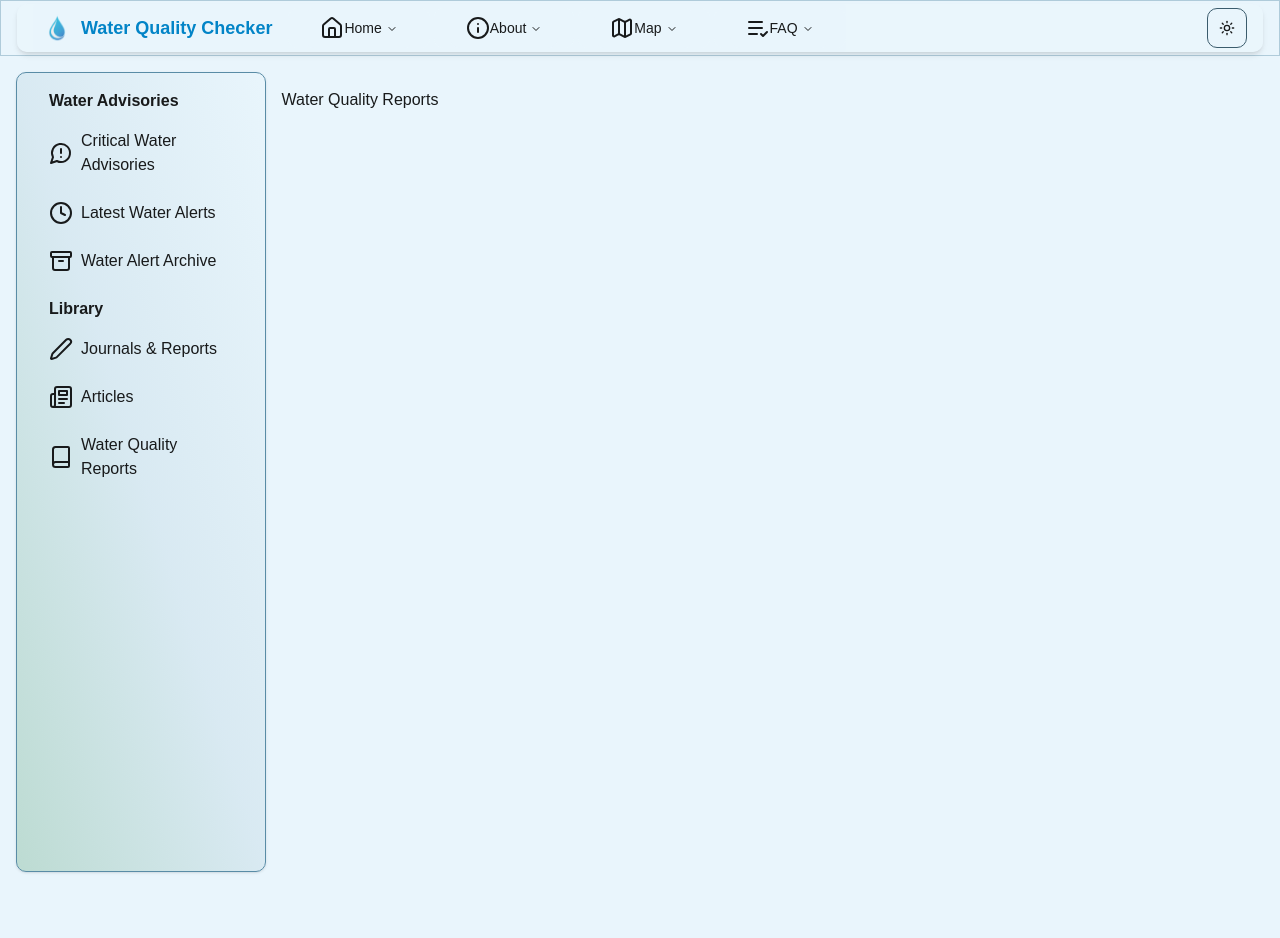
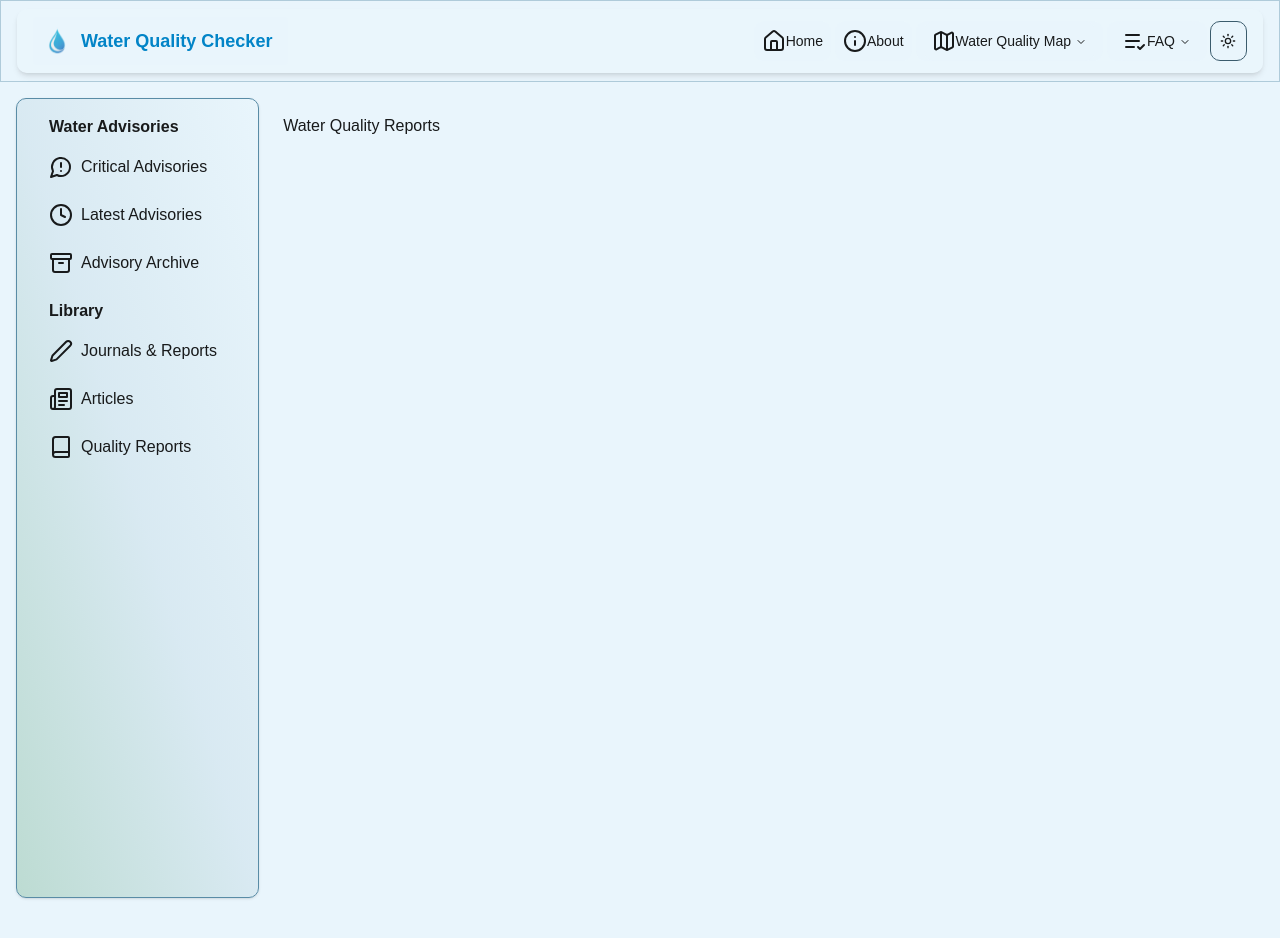
Before and after one commit to mhgarry/clean-water-app, a Next.js app: page /library/water-quality-reports in a window 1280 px wide. Shown: the top 938 px of the page. Built offline with nearby package versions, Linux system fonts and the light colour scheme.

Commit message:
navbar adjustments

```diff
--- a/src/app/layout.tsx
+++ b/src/app/layout.tsx
@@ -53,18 +53,18 @@ const sideNavPages = [
     title: "Water Advisories",
     pages: [
       {
-        title: "Critical Water Advisories",
+        title: "Critical Advisories",
 
         path: "/water-advisories",
         icon: <MessageCircleWarning size={24} />,
       },
       {
-        title: "Latest Water Alerts",
+        title: "Latest Advisories",
         path: "/water-advisories/latest",
         icon: <Clock size={24} />,
       },
       {
-        title: "Water Alert Archive",
+        title: "Advisory Archive",
         path: "/water-advisories/archive",
         icon: <Archive size={24} />,
       },
@@ -84,8 +84,8 @@ const sideNavPages = [
         icon: <Newspaper size={24} />,
       },
       {
-        title: "Water Quality Reports",
-        path: "/library/water-quality-reports",
+        title: "Quality Reports",
+        path: "/library/quality-reports",
         icon: <Book size={24} />,
       },
     ],
@@ -94,7 +94,7 @@ const sideNavPages = [
 
 export const metadata: Metadata = {
   title: "Water Quality Reporter",
-  description: "Generated by create next app",
+  description: "A simple and accessible water quality reporter.  ",
 };
 
 export default function RootLayout({
@@ -118,9 +118,9 @@ export default function RootLayout({
             <TopNav pages={topNavPages} />
           </section>
 
-          <div className="flex flex-row w-full justify-center align-center items-center px-12   lg:px-0 md:px-4 min-h-[100vh] py-12 md:py-4 lg:py-12">
+          <div className="flex flex-row w-full justify-center align-center items-center px-12   lg:px-4 md:px-4 min-h-[100vh] py-12 md:py-4 lg:py-12">
             <MaxWidthWrapper>
-              <div className="grid grid-cols-1 md:grid-cols-5  min-h-[100vh]  w-full ">
+              <div className="grid grid-cols-1 md:grid-cols-5  min-h-[100vh]  w-full md:gap-2 lg:gap-8">
                 {/* SideNav - Hidden on smaller screens */}
                 {/* <SideNav categories={sideNavPages} />
 x Sidebar - Hidden on larger screens */}
--- a/src/components/Nav-Menu.tsx
+++ b/src/components/Nav-Menu.tsx
@@ -1,212 +1,42 @@
-// "use client";
-
-// import * as React from "react";
-
-// import Image from "next/image";
-// import {
-//   NavigationMenu,
-//   NavigationMenuContent,
-//   navigationMenuTriggerStyle,
-//   NavigationMenuIndicator,
-//   NavigationMenuTrigger,
-//   NavigationMenuItem,
-//   NavigationMenuLink,
-//   NavigationMenuList,
-// } from "@/components/ui/navigation-menu";
-// import { NavPage, SubPage } from "@/schemas/navSchemas";
-// import MaxWidthWrapper from "./Max-Width-Wrapper";
-// import Link from "next/link";
-// import { cn } from "@/lib/utils";
-
-// type NavPageProps = {
-//   pages: NavPage[];
-//   subPages?: NavPage[];
-//   icons?: React.ReactNode;
-//   categories?: NavPage[];
-// };
-
-// type SubMenuProps = {
-//   subPages?: SubPage[];
-// };
-
-// type MenuProps = {
-//   pages: NavPage[];
-//   subMenuProps: SubMenuProps;
-//   NavPageProps: NavPageProps;
-// };
-
-// const NavMenu: React.FC<MenuProps> = ({ pages }) => {
-//   return (
-//     <section className="w-full  flex-1 justify-center items-center hidden md:flex">
-//       <MaxWidthWrapper>
-//         <NavigationMenu>
-//           <NavigationMenuList>
-//             {pages.map((page) => (
-//               <NavigationMenuItem asChild key={page.id}>
-//                 <>
-//                   <NavigationMenuLink className={navigationMenuTriggerStyle()}>
-//                     <Link
-//                       href={page.href}
-//                       className="w-full"
-//                       legacyBehavior
-//                       passHref
-//                     >
-//                       <NavigationMenuTrigger>
-//                         <NavigationMenuIndicator />
-//                         {page.icon}
-//                         {page.title}
-//                       </NavigationMenuTrigger>
-//                     </Link>
-//                     <NavigationMenuContent>
-//                       <ul className="grid gap-3 p-6 md:w-[25rem] lg:w-[31.25rem] lg:grid-cols-[.75fr_1fr]">
-//                         <li className="row-span-3">
-//                           <div className="group transition-all hover:opacity-80">
-//                             <Image
-//                               src="/water-droplet-logo.svg"
-//                               alt="Water Droplet Logo"
-//                               width={400}
-//                               height={200}
-//                               objectFit="cover"
-//                               className="rounded-md h-10 w-10"
-//                             />
-//                             <div className="text-lg font-bold text-primary mb-2 mt-4">
-//                               Water Checker
-//                             </div>
-//                             <p className="text-sm leading-tight text-muted-foreground">
-//                               Check the status of drinking water data by area.
-//                             </p>
-//                           </div>
-//                         </li>
-//                       </ul>
-//                       {pages.map((subPage: SubPage, page: NavPage) => (
-//                         <listItem>
-//                           <ListItem
-//                             key={page.subPage.id}
-//                             title={page.subPage.title}
-//                           >
-//                             <Link
-//                               href={page.subPage.href}
-//                               legacyBehavior
-//                               passHref
-//                             >
-//                               {page.subPage.title}
-//                             </Link>
-//                           </ListItem>
-//                         </listItem>
-//                       ))}
-//                     </NavigationMenuContent>
-//                   </NavigationMenuLink>
-//                 </>
-//               </NavigationMenuItem>
-//             ))}
-//           </NavigationMenuList>
-//         </NavigationMenu>
-//       </MaxWidthWrapper>
-//     </section>
-//   );
-// };
-
-// const ListItem = React.forwardRef<
-//   React.ElementRef<"a">,
-//   React.ComponentPropsWithoutRef<"a">
-// >(({ className, title, children, ...props }, ref) => {
-//   return (
-//     <li>
-//       <NavigationMenuLink asChild>
-//         <a
-//           ref={ref}
-//           className={cn(
-//             "block select-none space-y-1 rounded-md p-3 leading-none no-underline outline-none transition-colors hover:bg-accent hover:text-accent-foreground focus:bg-accent focus:text-accent-foreground",
-//             className
-//           )}
-//           {...props}
-//         >
-//           <div className="text-sm font-medium leading-none">{title}</div>
-//           <p className="line-clamp-2 text-sm leading-snug text-muted-foreground">
-//             {children}
-//           </p>
-//         </a>
-//       </NavigationMenuLink>
-//     </li>
-//   );
-// });
-// ListItem.displayName = "ListItem";
-
-// export default NavMenu;
 "use client";
 
 import * as React from "react";
 import Image from "next/image";
+import Link from "next/link";
 import {
   NavigationMenu,
   NavigationMenuContent,
-  navigationMenuTriggerStyle,
-  NavigationMenuIndicator,
   NavigationMenuTrigger,
   NavigationMenuItem,
   NavigationMenuLink,
   NavigationMenuList,
+  navigationMenuTriggerStyle,
 } from "@/components/ui/navigation-menu";
 import { NavPage, SubPage } from "@/schemas/navSchemas";
 import MaxWidthWrapper from "./Max-Width-Wrapper";
-import Link from "next/link";
 import { cn } from "@/lib/utils";
 
-type NavPageProps = {
-  pages: NavPage[];
-  subPages?: SubPage[];
-  icons?: React.ReactNode;
-  categories?: NavPage[];
-};
-
 type SubMenuProps = {
-  subPages?: SubPage[];
+  subPages: SubPage[];
 };
 
 type MenuProps = {
   pages: NavPage[];
-  subMenuProps: SubMenuProps;
-  NavPageProps: NavPageProps;
 };
 
 const NavMenu: React.FC<MenuProps> = ({ pages }) => {
   return (
-    <section className="w-full flex-1 justify-center items-center hidden md:flex">
+    <section className="w-full justify-center items-center hidden md:flex lg:px-12 md:scroll-px-8">
       <MaxWidthWrapper>
         <NavigationMenu>
           <NavigationMenuList>
             {pages.map((page) => (
               <NavigationMenuItem asChild key={page.id}>
-                <>
-                  <Link href={page.href}>
-                    <NavigationMenuLink
-                      className={navigationMenuTriggerStyle()}
-                    >
-                      {" "}
-                      <NavigationMenuTrigger>
-                        {page.icon}
-                        {page.title}
-                      </NavigationMenuTrigger>
-                    </NavigationMenuLink>
-                    <NavigationMenuContent>
-                      <ul className="grid gap-3 p-6 md:w-[.25rem] lg:w-[31.25rem] lg:grid-cols-[.75fr_1fr]">
-                        <li className="row-span-3">
-                          <Image
-                            src="/water-droplet-logo.svg"
-                            alt="Water Droplet Logo"
-                            width={400}
-                            height={200}
-                            style={{ objectFit: "cover" }}
-                            className="rounded-md h-10 w-10"
-                          />
-                          <div className="text-lg font-bold text-primary mb-2 mt-4">
-                            Water Checker
-                          </div>
-                        </li>
-                      </ul>
-                    </NavigationMenuContent>
-                  </Link>
-                </>
+                {page.subPages ? (
+                  <SubMenuTrigger page={page} />
+                ) : (
+                  <SingleLink page={page} />
+                )}
               </NavigationMenuItem>
             ))}
           </NavigationMenuList>
@@ -216,4 +46,85 @@ const NavMenu: React.FC<MenuProps> = ({ pages }) => {
   );
 };
 
+const SingleLink: React.FC<{ page: NavPage }> = ({ page }) => (
+  <Link href={page.href} passHref legacyBehavior>
+    <NavigationMenuLink className={navigationMenuTriggerStyle()}>
+      {page.icon}
+      <span>{page.title}</span>
+    </NavigationMenuLink>
+  </Link>
+);
+
+const SubMenuTrigger: React.FC<{ page: NavPage }> = ({ page }) => (
+  <>
+    <Link href={page.href} passHref legacyBehavior>
+      <NavigationMenuLink className={navigationMenuTriggerStyle()}>
+        <NavigationMenuTrigger>
+          {page.icon}
+          <span>{page.title}</span>
+        </NavigationMenuTrigger>
+      </NavigationMenuLink>
+    </Link>
+
+    <NavigationMenuContent>
+      <ul className="grid md:w-[400px] lg:w-[500px] lg:grid-cols-[.75fr_1fr] p-6">
+        <WaterCheckerLogo />
+        {page.subPages?.map((subPage) => (
+          <Link key={subPage.id} href={subPage.href} passHref legacyBehavior>
+            <NavigationMenuLink>
+              <ListItem title={subPage.title}>{subPage.description}</ListItem>
+            </NavigationMenuLink>
+          </Link>
+        ))}
+      </ul>
+    </NavigationMenuContent>
+  </>
+);
+
+const WaterCheckerLogo: React.FC = () => (
+  <li className="row-span-3">
+    <Link href="/" passHref legacyBehavior>
+      <NavigationMenuLink asChild>
+        <a className="flex h-full select-none flex-col justify-end rounded-md bg-gradient-to-b from-muted/50 to-muted p-6 no-underline focus:shadow-md group transition-all duration-200">
+          <Image
+            className="rounded-md h-8 w-8 group-hover:opacity-80"
+            src="/water-droplet-logo.svg"
+            alt="Water Droplet Logo"
+            width={512}
+            height={512}
+            objectFit="cover"
+          />
+          <div className="text-lg font-medium text-muted-foreground mb-2 mt-4 group-hover:text-foreground/80">
+            Water Checker
+          </div>
+        </a>
+      </NavigationMenuLink>
+    </Link>
+  </li>
+);
+
+const ListItem = React.forwardRef<
+  React.ElementRef<"a">,
+  React.ComponentPropsWithoutRef<"a">
+>(({ className, title, children, ...props }, ref) => (
+  <li>
+    <NavigationMenuLink asChild>
+      <a
+        ref={ref}
+        className={cn(
+          "block select-none space-y-1 rounded-md p-3 leading-none no-underline outline-none transition-colors hover:bg-accent hover:text-accent-foreground focus:bg-accent focus:text-accent-foreground",
+          className
+        )}
+        {...props}
+      >
+        <div className="text-sm font-medium leading-none">{title}</div>
+        <p className="line-clamp-2 text-sm leading-snug text-muted-foreground">
+          {children}
+        </p>
+      </a>
+    </NavigationMenuLink>
+  </li>
+));
+ListItem.displayName = "ListItem";
+
 export default NavMenu;
--- a/src/components/Side-Nav.tsx
+++ b/src/components/Side-Nav.tsx
@@ -15,7 +15,7 @@ const SideNav: React.FC<SideNavProps> = ({ categories = [] }) => {
       <div className="bg-gradient-to-tr from-accent via-card to-background text-card-foreground  flex-col p-4 space-y-4 min-h-screen border  shadow h-screen sticky rounded-md hidden md:flex">
         {categories.map((category: NavPage) => (
           <div key={category.title}>
-            <h2 className="text-md font-bold text-foreground mb-2 ml-4">
+            <h2 className="lg:text-xs xl:text-base font-bold text-foreground mb-2 ml-4">
               {category.title}
             </h2>
             <ul className="flex flex-col space-y-2">
@@ -30,7 +30,7 @@ const SideNav: React.FC<SideNavProps> = ({ categories = [] }) => {
                     hover:font-bold
                     hover:text-background hover:bg-foreground px-4 py-2 rounded-md flex flex-row gap-2
                     active:bg-foreground active:text-background active:font-bold
-                    pointer-cursor focus:outline-none focus:ring-2 focus:ring-offset-2 focus:ring-primary"
+                    pointer-cursor focus:outline-none focus:ring-2 focus:ring-offset-2 focus:ring-primary "
                   >
                     <div className=""> {page.icon}</div>
 
--- a/src/components/Top-Nav.tsx
+++ b/src/components/Top-Nav.tsx
@@ -5,7 +5,7 @@ import Image from "next/image";
 import { NavPage, SubPage } from "@/schemas/navSchemas";
 import Link from "next/link";
 import ModeToggle from "./Mode-Toggle";
-import { HomeIcon, Info, Map, ListCheckIcon, Server } from "lucide-react";
+import { HomeIcon, Info, Map, ListCheck, Server } from "lucide-react";
 import { cn } from "@/lib/utils";
 import NavMenu from "./Nav-Menu";
 interface TopNavProps {
@@ -23,28 +23,6 @@ const TopNavPages = [
     title: "Home",
     href: "/",
     icon: <HomeIcon />,
-    subPages: [
-      {
-        title: "Service 1",
-        href: "/home/service1",
-        icon: <HomeIcon />,
-      },
-      {
-        title: "Service 2",
-        href: "/home/service2",
-        icon: <Info />,
-      },
-      {
-        title: "Service 3",
-        href: "/home/service3",
-        icon: <Map size={24} />,
-      },
-      {
-        title: "Service 4",
-        href: "/home/service4",
-        icon: <ListCheckIcon size={24} />,
-      },
-    ],
   },
   {
     title: "About",
@@ -52,48 +30,53 @@ const TopNavPages = [
     icon: <Info />,
   },
   {
-    title: "Map",
-    href: "/map",
+    title: "Water Quality Map",
+    href: "/water-quality-map",
     icon: <Map size={24} />,
+    subPages: [
+      {
+        title: "Water Quality Map",
+        href: "/water-quality-map",
+      },
+      {
+        title: "State Maps",
+        href: "/water-quality-map/state-maps",
+      },
+    ],
   },
   {
     title: "FAQ",
     href: "/faq",
-    icon: <ListCheckIcon size={24} />,
+    icon: <ListCheck size={24} />,
     subPages: [
       {
-        title: "Server",
-        href: "/faq/server",
-        icon: <Server />,
+        title: "App Questions",
+        href: "/faq/app-faq",
+      },
+      {
+        title: "Water Safety Questions",
+        href: "/faq/water-safety-faq",
+      },
+      {
+        title: "Get In Touch",
+        description: "Get in touch with us",
+        href: "/contact",
       },
     ],
   },
 ];
 
-const subPages: SubPage[] = [
-  {
-    title: "Service 1",
-    href: "/service1",
-    icon: <HomeIcon />,
-    description: `Eiusmod sunt excepteur consequat deserunt ex eu non reprehenderit in laborum laborum. Pariatur minim et eiusmod occaecat ullamco nostrud. Amet amet consectetur anim anim eu sint. Id ex ex commodo excepteur cillum velit deserunt id sint eiusmod exerciation ad. Ad ut reprehenderit incididunt irure ipsum minim. Cupidatat pariatur esse est fugiat eu velit in. Ex est consequat ad ut dolore eiusmod.
-
-Aliqua nisi non exercitation amet id cillum. Adipisicing aute id magna sint anim mollit exercitation deserunt amet dolore. Minim id enim amet ea cillum laboris quis officia deserunt. Ea commodo et in sit velit proident qui nostrud. Qui magna velit fugiat pariatur Lorem amet ut exercitation consectetur sunt non. Elit duis occaecat duis deserunt amet id commodo EthernetPort.`,
-  },
-
-  { title: "Service 2", href: "/service2", icon: <Info /> },
-  { title: "Service 3", href: "/service3", icon: <Map size={24} /> },
-  { title: "Service 4", href: "/service4", icon: <ListCheckIcon size={24} /> },
-];
 const TopNav: React.FC<TopNavProps> = () => {
   return (
-    <header className="h-14 max-h-14 px-4 bg-background/60 flex flex-col items-center justify-center sticky top-0 border-b border-border/40 w-full border">
+    <header className="h-16 max-h-16 px-4 bg-background/60 flex flex-col items-center justify-center sticky top-0 border-b border-border/40 w-full border py-10  ">
       <MaxWidthWrapper>
-        <nav className="w-full flex  justify-start rounded-md shadow-md items-start px-4 bg-background/60 group flex-row">
+        <nav className="w-full flex  justify-start rounded-md shadow-md items-start px-4 bg-background/60 group flex-row py-2">
           <div className="w-full flex flex-row justify-between items-center">
             <div className="flex flex-row items-center">
               {" "}
               <Link href="/">
-                <div className="flex items-center flex-row justify-start  bg-background/40 rounded w-full max-w-full group transition-colors ease-in-out duration-500">
+                <div className="flex items-center flex-row justify-start  bg-background/40 rounded w-full max-w-full  transition-colors ease-in-out duration-500">
+                  <div className="group-hover:opacity-80 flex flex-row items-center justify-center ">
                     <Image
                       src="/water-droplet-logo.svg"
                       alt="Logo"
@@ -101,21 +84,19 @@ const TopNav: React.FC<TopNavProps> = () => {
                       height={512}
                       layout="fit"
                       className={cn({
-                      "flex justify-between h-8 w-8 md:w-12 md:h-12 items-center   group-hover:opacity-80":
+                        "flex justify-between h-8 w-8 md:w-12 md:h-12 items-center":
                           true,
                       })}
                     />
-                  <h2 className="text-small sm:text-base md:text-lg lg:text-xl xl:text-2xl font-bold text-primary group-hover:text-primary/80 pr-4">
+                    <h2 className="text-small sm:text-base md:text-lg lg:text-xl xl:text-2xl font-bold text-primary pr-4">
                       Water Quality Checker
                     </h2>
-                  <div className="flex flex-row">
-                    <NavMenu pages={TopNavPages} subPages={subPages} />
                   </div>
                 </div>
               </Link>
             </div>
             <div className="flex flex-row items-center">
-              {" "}
+              <NavMenu pages={TopNavPages} />
               <ModeToggle />
             </div>
           </div>
--- a/src/components/ui/navigation-menu.tsx
+++ b/src/components/ui/navigation-menu.tsx
@@ -1,9 +1,21 @@
-import * as React from "react"
-import * as NavigationMenuPrimitive from "@radix-ui/react-navigation-menu"
-import { cva } from "class-variance-authority"
-import { ChevronDown } from "lucide-react"
+import * as React from "react";
+import * as NavigationMenuPrimitive from "@radix-ui/react-navigation-menu";
+import { cva } from "class-variance-authority";
+import { ChevronDown } from "lucide-react";
 
-import { cn } from "@/lib/utils"
+import { cn } from "@/lib/utils";
+import { NavPage } from "@/schemas/navSchemas";
+
+interface NavigationMenuProps {
+  pages: NavPage[];
+}
+
+interface NavigationMenuTriggerProps {
+  className?: string;
+  children: React.ReactNode;
+  onClick?: () => void;
+  pages: NavPage[];
+}
 
 const NavigationMenu = React.forwardRef<
   React.ElementRef<typeof NavigationMenuPrimitive.Root>,
@@ -20,8 +32,8 @@ const NavigationMenu = React.forwardRef<
     {children}
     <NavigationMenuViewport />
   </NavigationMenuPrimitive.Root>
-))
-NavigationMenu.displayName = NavigationMenuPrimitive.Root.displayName
+));
+NavigationMenu.displayName = NavigationMenuPrimitive.Root.displayName;
 
 const NavigationMenuList = React.forwardRef<
   React.ElementRef<typeof NavigationMenuPrimitive.List>,
@@ -35,14 +47,14 @@ const NavigationMenuList = React.forwardRef<
     )}
     {...props}
   />
-))
-NavigationMenuList.displayName = NavigationMenuPrimitive.List.displayName
+));
+NavigationMenuList.displayName = NavigationMenuPrimitive.List.displayName;
 
-const NavigationMenuItem = NavigationMenuPrimitive.Item
+const NavigationMenuItem = NavigationMenuPrimitive.Item;
 
 const navigationMenuTriggerStyle = cva(
-  "group inline-flex h-10 w-max items-center justify-center rounded-md bg-background px-4 py-2 text-sm font-medium transition-colors hover:bg-accent hover:text-accent-foreground focus:bg-accent focus:text-accent-foreground focus:outline-none disabled:pointer-events-none disabled:opacity-50 data-[active]:bg-accent/50 data-[state=open]:bg-accent/50"
-)
+  "group inline-flex h-10 w-max items-center justify-center rounded-md bg-background px-2 py-2 text-sm font-medium transition-colors hover:text-accent-foreground focus:bg-accent focus:text-accent-foreground focus:outline-none disabled:pointer-events-none disabled:opacity-50 data-[active]:bg-accent/50 data-[state=open]:bg-accent/50"
+);
 
 const NavigationMenuTrigger = React.forwardRef<
   React.ElementRef<typeof NavigationMenuPrimitive.Trigger>,
@@ -53,14 +65,15 @@ const NavigationMenuTrigger = React.forwardRef<
     className={cn(navigationMenuTriggerStyle(), "group", className)}
     {...props}
   >
-    {children}{" "}
+    {}
+    {children}
     <ChevronDown
       className="relative top-[1px] ml-1 h-3 w-3 transition duration-200 group-data-[state=open]:rotate-180"
       aria-hidden="true"
     />
   </NavigationMenuPrimitive.Trigger>
-))
-NavigationMenuTrigger.displayName = NavigationMenuPrimitive.Trigger.displayName
+));
+NavigationMenuTrigger.displayName = NavigationMenuPrimitive.Trigger.displayName;
 
 const NavigationMenuContent = React.forwardRef<
   React.ElementRef<typeof NavigationMenuPrimitive.Content>,
@@ -74,10 +87,10 @@ const NavigationMenuContent = React.forwardRef<
     )}
     {...props}
   />
-))
-NavigationMenuContent.displayName = NavigationMenuPrimitive.Content.displayName
+));
+NavigationMenuContent.displayName = NavigationMenuPrimitive.Content.displayName;
 
-const NavigationMenuLink = NavigationMenuPrimitive.Link
+const NavigationMenuLink = NavigationMenuPrimitive.Link;
 
 const NavigationMenuViewport = React.forwardRef<
   React.ElementRef<typeof NavigationMenuPrimitive.Viewport>,
@@ -93,9 +106,9 @@ const NavigationMenuViewport = React.forwardRef<
       {...props}
     />
   </div>
-))
+));
 NavigationMenuViewport.displayName =
-  NavigationMenuPrimitive.Viewport.displayName
+  NavigationMenuPrimitive.Viewport.displayName;
 
 const NavigationMenuIndicator = React.forwardRef<
   React.ElementRef<typeof NavigationMenuPrimitive.Indicator>,
@@ -111,9 +124,9 @@ const NavigationMenuIndicator = React.forwardRef<
   >
     <div className="relative top-[60%] h-2 w-2 rotate-45 rounded-tl-sm bg-border shadow-md" />
   </NavigationMenuPrimitive.Indicator>
-))
+));
 NavigationMenuIndicator.displayName =
-  NavigationMenuPrimitive.Indicator.displayName
+  NavigationMenuPrimitive.Indicator.displayName;
 
 export {
   navigationMenuTriggerStyle,
@@ -125,4 +138,4 @@ export {
   NavigationMenuLink,
   NavigationMenuIndicator,
   NavigationMenuViewport,
-}
+};
```
Also changed, not shown: src/components/Mode-Toggle.tsx (+5 -2 lines), src/app/water-quality-map/page.tsx (renamed from src/app/map/page.tsx), src/components/ListItem.tsx (added). Lines whose indentation alone changed are shown as unchanged.
